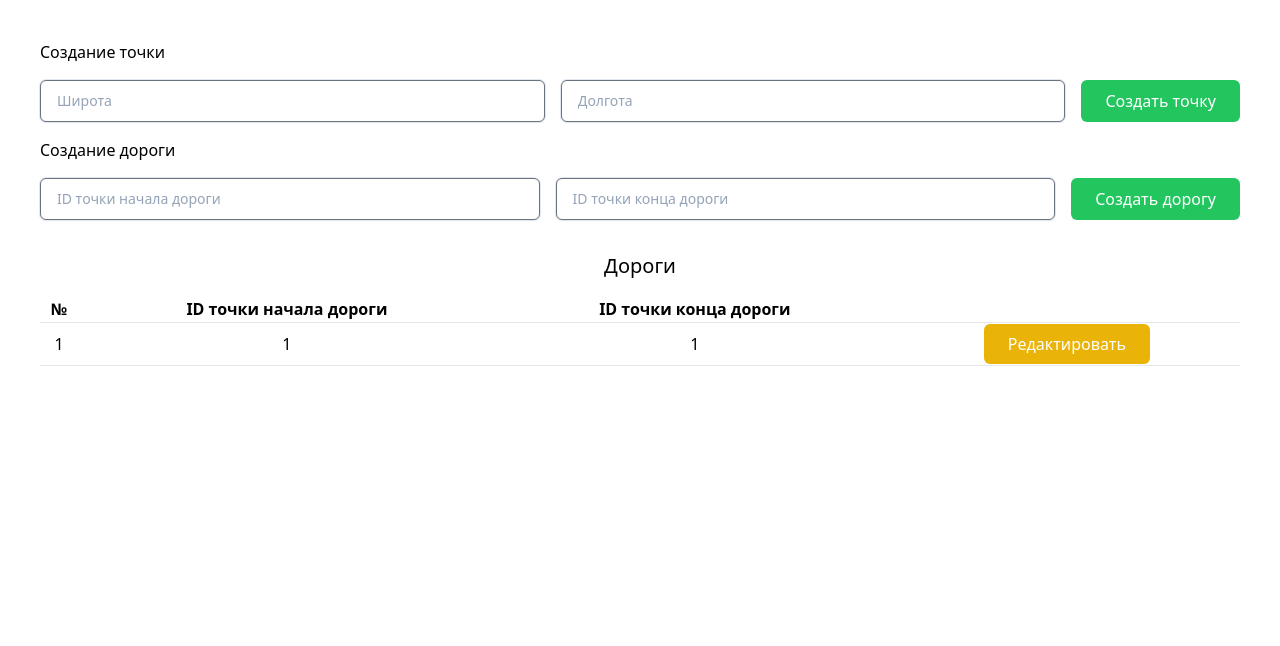
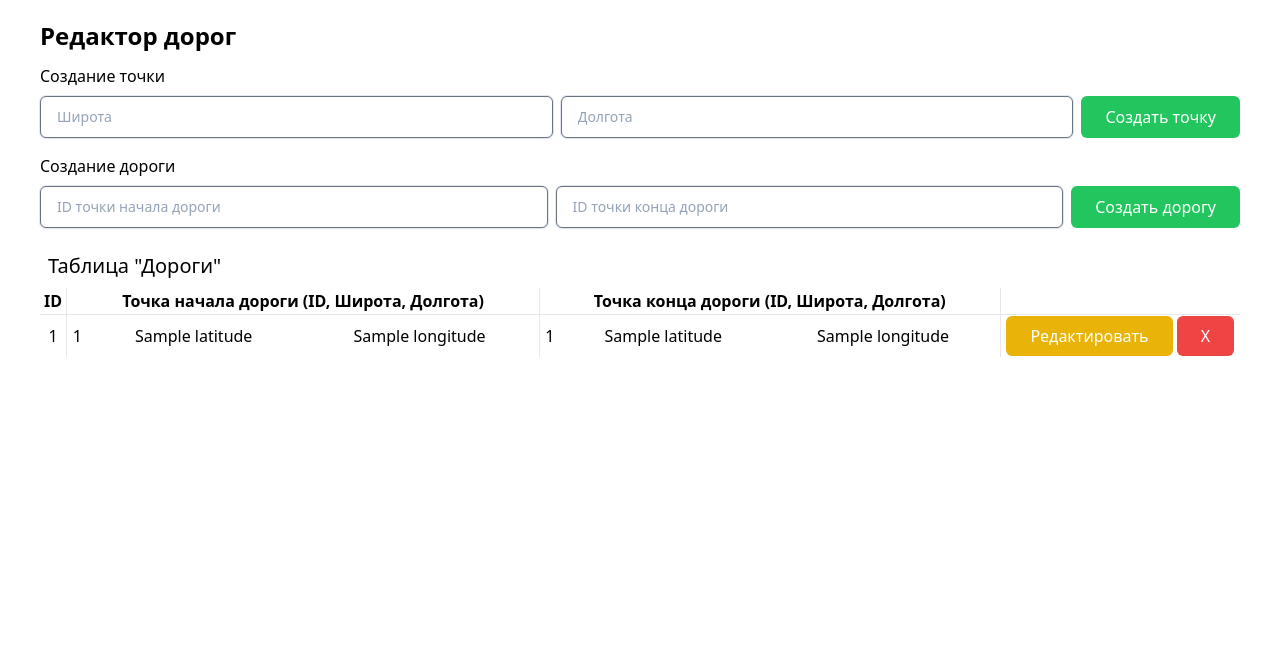
Before and after one commit to markov-avl/TripCoursework, a Python web app: template templates/roads_input.jinja2 in a window 1280 px wide. Shown: the part 48-694 px from the top of the page. Run offline with Jinja, Linux system fonts and the light colour scheme; the template is opened without the code that fills it: most values are stand-ins (such as "Sample title", 1, 10 or a date in 2020).

Commit message:
#44 Доделал страницу "дорог" (#52)

```diff
--- a/entity/road.py
+++ b/entity/road.py
@@ -2,7 +2,6 @@ from geopy.distance import geodesic, Distance
 from sqlalchemy import Column, Integer
 from sqlalchemy.orm import relationship, Relationship
 
-from .city import City
 from .coordinate import Coordinate
 from .entity import Entity, get_foreign_key, LAZY_MODE
 
--- a/templates/component/map_modal.jinja2
+++ b/templates/component/map_modal.jinja2
@@ -3,7 +3,7 @@
          class="fixed hidden z-50 p-4 overflow-x-hidden overflow-y-auto md:inset-0 h-modal">
         <div class="relative w-auto max-h-screen">
             <div class="relative bg-white rounded-lg shadow dark:bg-gray-700 overflow-hidden">
-                <figure id="magnifying-area">
+                <figure id="magnifying-area" class="bg-white">
                     <img class="magnifying-image p-4" id="magnifying-image" src="{{ src }}" alt="">
                 </figure>
             </div>
--- a/templates/roads_input.jinja2
+++ b/templates/roads_input.jinja2
@@ -10,49 +10,88 @@
     {{ header(0) }}
 
     <div class="flex">
-        <div class="p-10 box-border w-full">
-            <form action="" class="flex flex-wrap gap-4">
+        <div class="px-10 py-5 box-border w-full">
+            <h1 class="font-semibold text-2xl mb-3">Редактор дорог</h1>
+            <form action="{{ url_for('coordinates._create', redirect=request.path) }}"
+                  method="POST"
+                  class="flex flex-wrap gap-2">
                 <h2 class="basis-full">Создание точки</h2>
                 <input class="focus:ring-2 focus:ring-blue-500 focus:outline-none appearance-none text-sm leading-6
                               text-slate-900 placeholder-slate-400 rounded-md py-2 pl-4 ring-1 ring-slate-200 shadow-sm
                               grow shrink basis-33-minus-1rem"
-                       type="number" placeholder="Широта">
+                       type="number"
+                       step="0.00001"
+                       placeholder="Широта"
+                       name="latitude">
                 <input class="focus:ring-2 focus:ring-blue-500 focus:outline-none appearance-none text-sm leading-6
                               text-slate-900 placeholder-slate-400 rounded-md py-2 pl-4 ring-1 ring-slate-200 shadow-sm
                               grow shrink basis-33-minus-1rem"
-                       type="number" placeholder="Долгота">
-                <button type="submit" class="px-6 py-2 bg-green-500 rounded-md text-white">Создать точку</button>
+                       type="number"
+                       step="0.00001"
+                       placeholder="Долгота"
+                       name="longitude">
+                <input hidden name="city_id" value="{{ city.id }}">
+                <button type="submit"
+                        class="px-6 py-2 bg-green-500 rounded-md text-white">Создать точку
+                </button>
             </form>
-            <form action="" class="flex flex-wrap gap-4 mt-4">
+            <form action="{{ url_for('roads._create', redirect=request.path) }}"
+                  method="POST"
+                  class="flex flex-wrap gap-2 mt-4">
                 <h2 class="basis-full">Создание дороги</h2>
                 <input class="focus:ring-2 focus:ring-blue-500 focus:outline-none appearance-none text-sm leading-6
-                              text-slate-900 placeholder-slate-400 rounded-md py-2 pl-4 ring-1 ring-slate-200 shadow-sm
-                              grow shrink basis-33-minus-1rem"
-                       type="number" placeholder="ID точки начала дороги">
+                  text-slate-900 placeholder-slate-400 rounded-md py-2 pl-4 ring-1 ring-slate-200 shadow-sm
+                  grow shrink basis-33-minus-1rem"
+                       type="number"
+                       placeholder="ID точки начала дороги"
+                       name="point_0_id">
                 <input class="focus:ring-2 focus:ring-blue-500 focus:outline-none appearance-none w-1/3 text-sm
-                              leading-6 text-slate-900 placeholder-slate-400 rounded-md py-2 pl-4 ring-1 ring-slate-200
-                              shadow-sm grow shrink basis-33-minus-1rem"
-                       type="number" placeholder="ID точки конца дороги">
-                <button type="submit" class="px-6 py-2 bg-green-500 rounded-md text-white">Создать дорогу</button>
+                  leading-6 text-slate-900 placeholder-slate-400 rounded-md py-2 pl-4 ring-1 ring-slate-200
+                  shadow-sm grow shrink basis-33-minus-1rem"
+                       type="number"
+                       placeholder="ID точки конца дороги"
+                       name="point_1_id">
+                <input hidden name="city_id" value="{{ city.id }}">
+                <button type="submit"
+                        class="px-6 py-2 bg-green-500 rounded-md text-white">Создать дорогу
+                </button>
             </form>
             <div>
                 <table class="mt-4 w-full border-collapse">
-                    <caption class="text-xl font-medium p-4">Дороги</caption>
+                    <caption class="text-xl font-medium p-2" style="text-align: left">Таблица "Дороги"</caption>
                     <tr class="border-b">
-                        <th>№</th>
-                        <th>ID точки начала дороги</th>
-                        <th>ID точки конца дороги</th>
-                        <th></th>
+                        <th class="border-r">ID</th>
+                        <th colspan="3" class="border-r">Точка начала дороги (ID, Широта, Долгота)</th>
+                        <th colspan="3" class="border-r">Точка конца дороги (ID, Широта, Долгота)</th>
+                        <th class="w-1/5"></th>
                     </tr>
                     {% for road in roads %}
-                        <tr class="border-b py-4">
-                            <td id="number-{{ road.id }}">{{ road.id }}</td>
-                            <td contenteditable="true" id="road-start-{{ road.id }}">{{ road.point_0_id }}</td>
-                            <td contenteditable="true" id="road-end-{{ road.id }}">{{ road.point_1_id }}</td>
+                        <tr class="py-4">
+                            <td {#contenteditable="true"#}
+                                    class="border-r"
+                                    id="road-id-{{ road.id }}">{{ road.id }}</td>
+                            <td contenteditable="true"
+                                id="road-start-point-id-{{ road.id }}">{{ road.point_0_id }}</td>
+                            <td {#contenteditable="true"#}
+                                    id="road-start-point-latitude-{{ road.id }}">{{ road.point_0.latitude }}</td>
+                            <td {#contenteditable="true"#}
+                                    class="border-r"
+                                    id="road-start-point-longitude-{{ road.id }}">{{ road.point_0.longitude }}</td>
+                            <td contenteditable="true"
+                                id="road-end-point-id-{{ road.id }}">{{ road.point_1_id }}</td>
+                            <td {#contenteditable="true"#}
+                                    id="road-end-point-latitude-{{ road.id }}">{{ road.point_1.latitude }}</td>
+                            <td {#contenteditable="true"#}
+                                    class="border-r"
+                                    id="road-end-point-longitude-{{ road.id }}">{{ road.point_1.longitude }}</td>
                             <td>
-                                <button id="btn-{{ road.id }}"
+                                <button id="edit-btn-{{ road.id }}"
                                         class="px-6 py-2 bg-yellow-500 rounded-md text-white"
-                                        onclick="fetchPost(this)">Редактировать
+                                        onclick="editRoadData(this)">Редактировать
+                                </button>
+                                <button id="delete-btn-{{ road.id }}"
+                                        class="px-6 py-2 bg-red-500 rounded-md text-white"
+                                        onclick="deleteRoad(this)">X
                                 </button>
                             </td>
                         </tr>
```
Also changed, not shown: static/js/main.js (+20 -13 lines).
